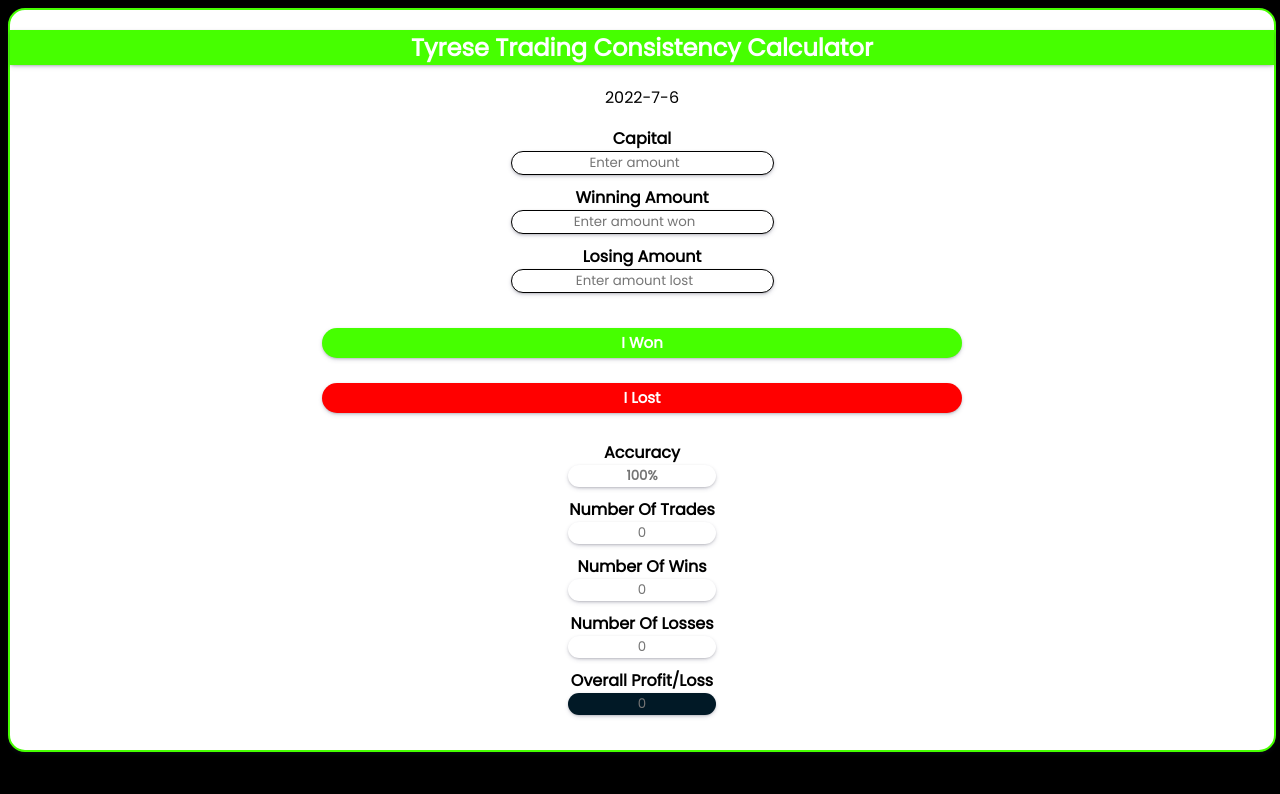
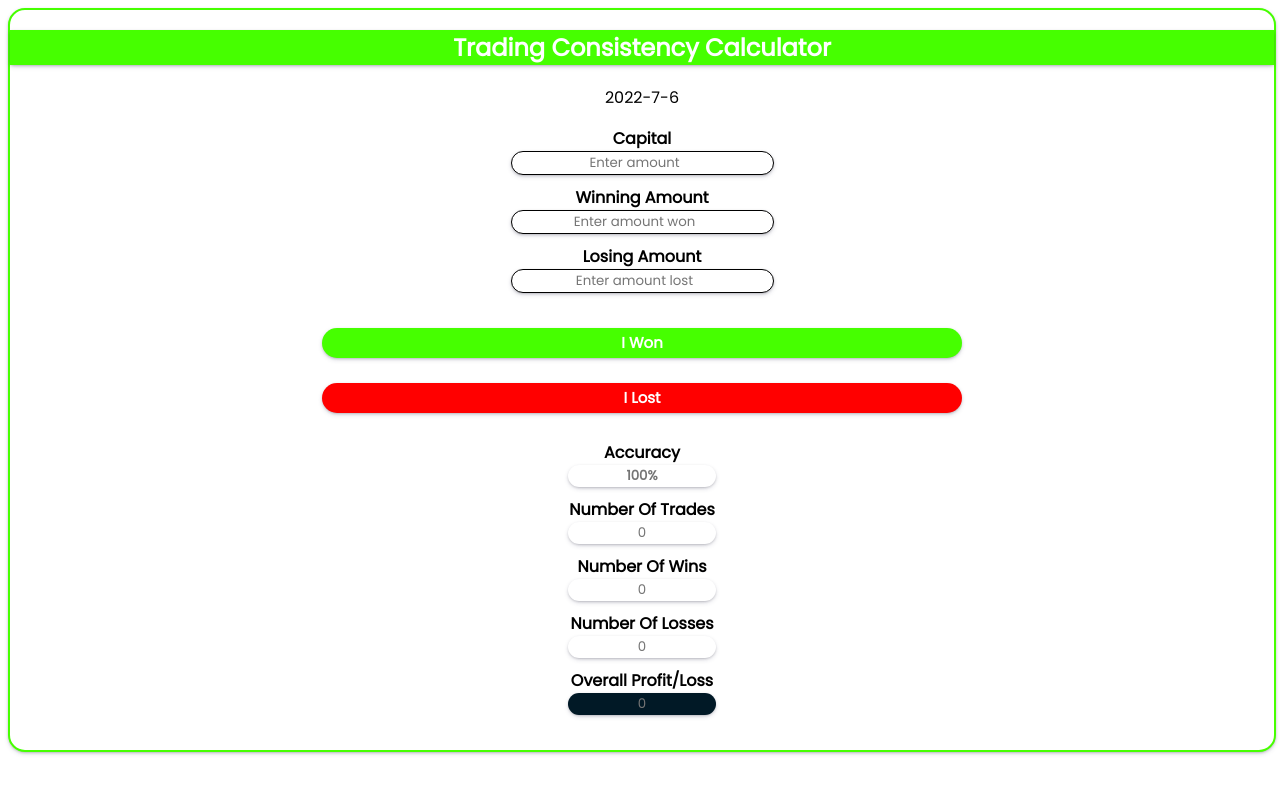
Before and after one commit to TopBoyDev/Trading-Consistency-Calculator, a plain HTML site: page index.html in a window 1280 px wide. Drawn offline with Linux system fonts and the light colour scheme.

Commit message:
Update index.html

```diff
--- a/index.html
+++ b/index.html
@@ -20,7 +20,7 @@
 body{
 
 
-   background-color: black;
+   background-color: white;
 
 }
 
@@ -166,7 +166,7 @@ label{
 
 <header id="status"  onclick="javascript:myFunction();">
 
-<h2>Tyrese Trading Consistency Calculator</h2>
+<h2>Trading Consistency Calculator</h2>
 
 </header id="statyus">
 
```
